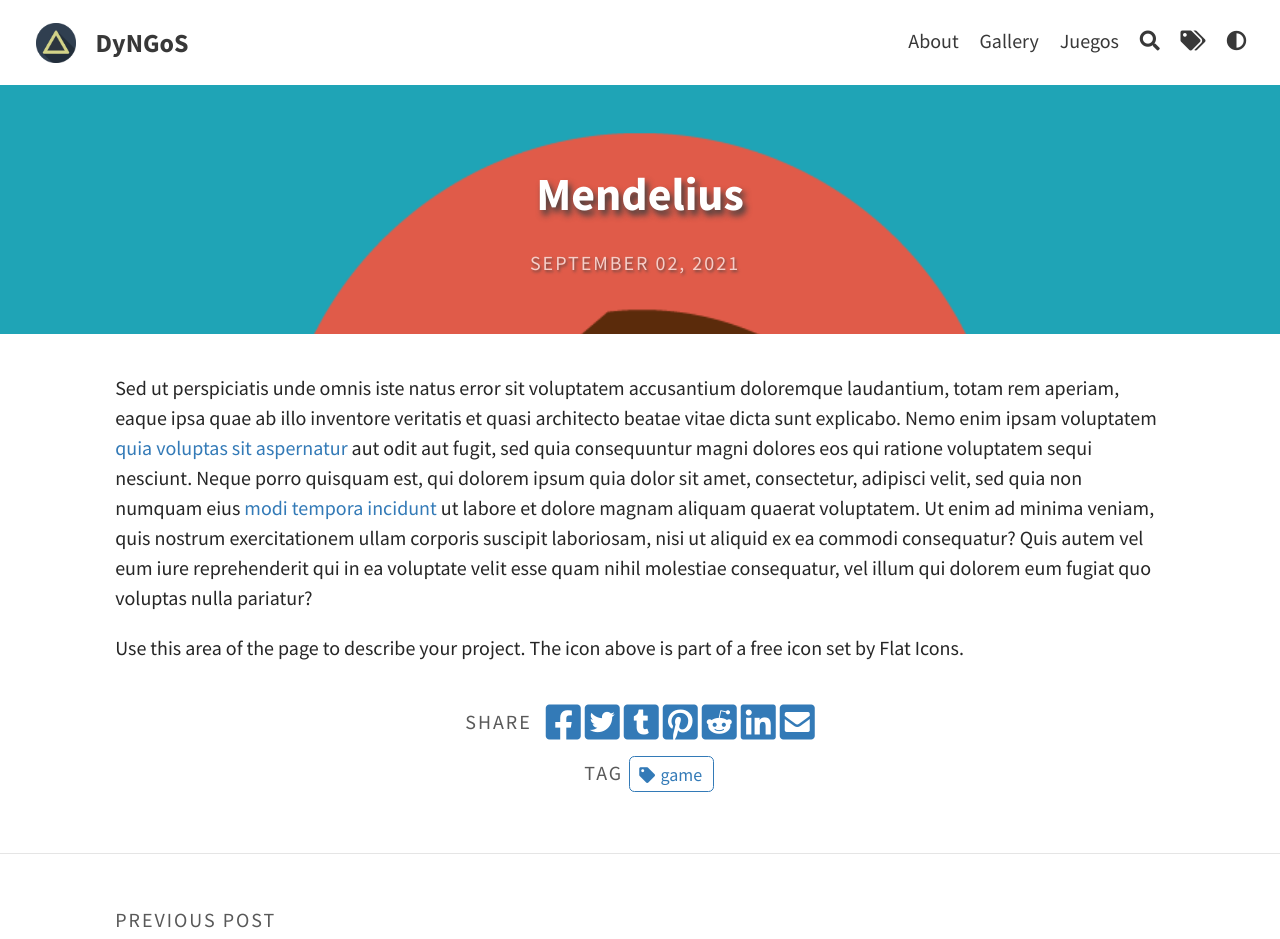
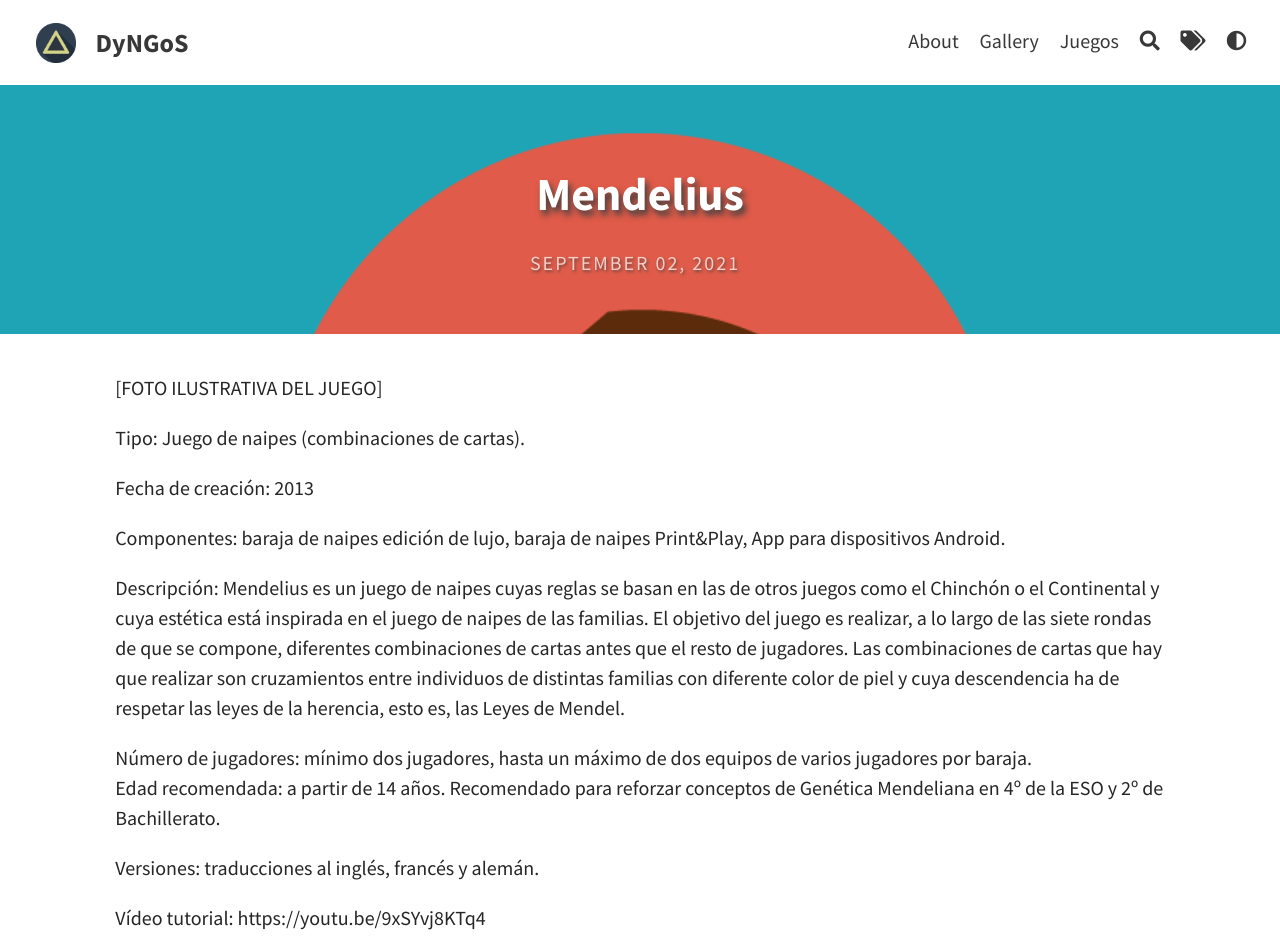
Before and after one commit to dyn-gos/dyn-gos.github.io, a Jekyll site: the page built from _portfolio/mendelius.md, in a window 1280 px wide and 1400 px high. Shown: the top 939 px of the window. Built offline with Jekyll 4.4.1, drawn with Linux system fonts in a browser that asks for light colours; some of the changed text lies outside the part shown.

Commit message:
Update mendelius.md

```diff
--- a/_portfolio/mendelius.md
+++ b/_portfolio/mendelius.md
@@ -6,15 +6,24 @@ img: "assets/img/portfolio/cake.png"
 tags: [game]
 ---
 
-Sed ut perspiciatis unde omnis iste natus error sit voluptatem accusantium doloremque laudantium,
-totam rem aperiam, eaque ipsa quae ab illo inventore veritatis et quasi architecto beatae vitae dicta sunt explicabo.
-Nemo enim ipsam voluptatem <a>quia voluptas sit aspernatur</a> aut odit aut fugit,
-sed quia consequuntur magni dolores eos qui ratione voluptatem sequi nesciunt.
-Neque porro quisquam est, qui dolorem ipsum quia dolor sit amet, consectetur, adipisci velit,
-sed quia non numquam eius <a>modi tempora incidunt</a> ut labore et dolore magnam aliquam quaerat voluptatem.
-Ut enim ad minima veniam, quis nostrum exercitationem ullam corporis suscipit laboriosam, nisi ut aliquid ex ea commodi consequatur?
-Quis autem vel eum iure reprehenderit qui in ea voluptate velit esse quam nihil molestiae consequatur,
-vel illum qui dolorem eum fugiat quo voluptas nulla pariatur?
+[FOTO ILUSTRATIVA DEL JUEGO]
 
-Use this area of the page to describe your project.
-The icon above is part of a free icon set by Flat Icons.
+Tipo: Juego de naipes (combinaciones de cartas).
+
+Fecha de creación: 2013
+
+Componentes: baraja de naipes edición de lujo, baraja de naipes Print&Play, App para dispositivos Android.
+
+Descripción: Mendelius es un juego de naipes cuyas reglas se basan en las de otros juegos como el Chinchón o el Continental y cuya estética está inspirada en el juego de naipes de las familias. El objetivo del juego es realizar, a lo largo de las siete rondas de que se compone, diferentes combinaciones de cartas antes que el resto de jugadores. Las combinaciones de cartas que hay que realizar son cruzamientos entre individuos de distintas familias con diferente color de piel y cuya descendencia ha de respetar las leyes de la herencia, esto es, las Leyes de Mendel.
+
+Número de jugadores: mínimo dos jugadores, hasta un máximo de dos equipos de varios jugadores por baraja.
+Edad recomendada: a partir de 14 años. Recomendado para reforzar conceptos de Genética Mendeliana en 4º de la ESO y 2º de Bachillerato.
+
+Versiones: traducciones al inglés, francés y alemán.
+
+Vídeo tutorial: https://youtu.be/9xSYvj8KTq4
+
+<iframe width="560" height="315" src="https://youtu.be/embed/9xSYvj8KTq4" frameborder="0" allow="autoplay; encrypted-media" allowfullscreen></iframe>
+
+Más información en: [www.mendelius.com](www.mendelius.com)
+Equipo: Rafael Navajas Pérez, Cristina Aznarte Mellado, Marco Bellido (programador).
```
